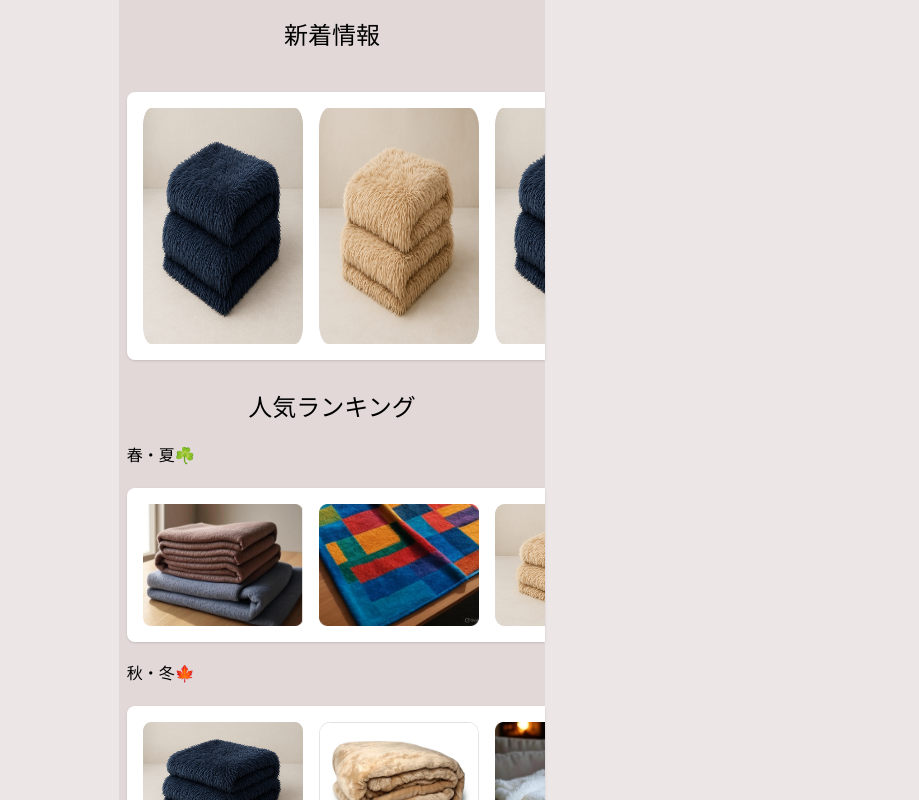
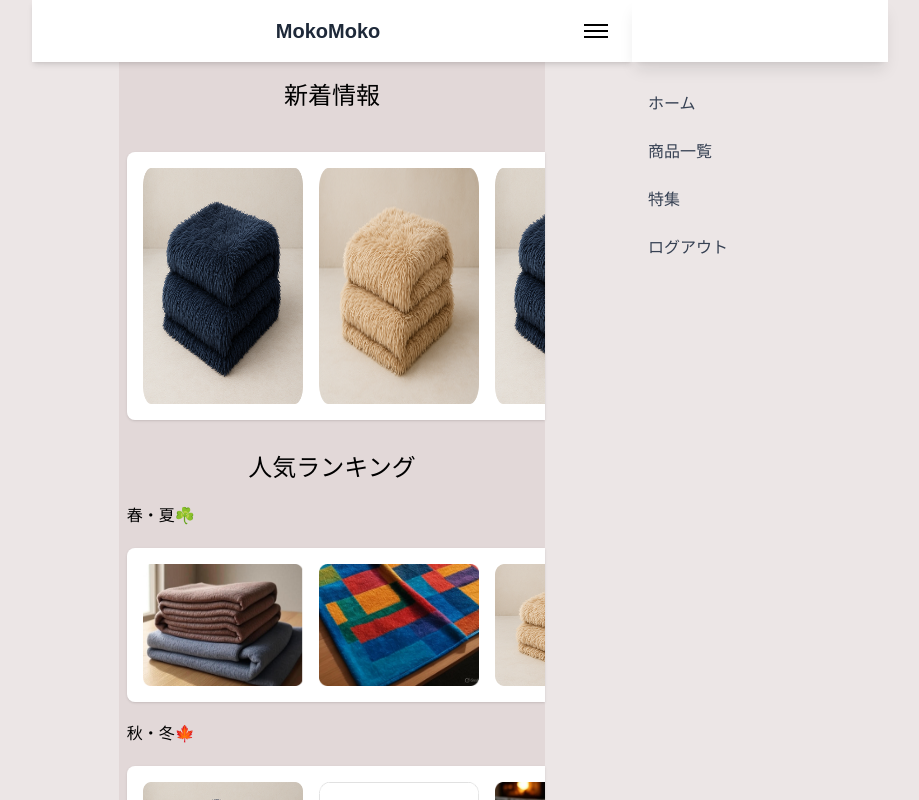
Before and after one commit to yoitete/mokomoko_front, a Next.js app: page /home in a window 1280 px wide. Shown: the top 800 px of the page, without its empty margins (308-1227 px from the left). Built offline with nearby package versions, Linux system fonts and the light colour scheme.

Commit message:
header修正中

```diff
--- a/app/home/page.tsx
+++ b/app/home/page.tsx
@@ -1,3 +1,4 @@
+import Header from "@/components/Header/Header";
 import React from "react";
 import Image from "next/image";
 import blanketBlack from "@/public/images/blanket_black_1.png";
@@ -15,6 +16,8 @@ import { BoxImage } from "@/components/BoxImage/BoxImage";
 export default function Home() {
   return (
     <div>
+      <Header />
+      <div className="mt-20">
         <div className="mt-5 text-center text-2xl">新着情報</div>
         <div className="flex justify-end mt-5">
           <SlideBox>
@@ -27,6 +30,7 @@ export default function Home() {
               <Image src={blanketBeige} alt="beige3" />
             </div>
           </SlideBox>
+        </div>
       </div>
 
       <div className="mt-8 text-center text-2xl">人気ランキング</div>
--- a/components/Header/Header.tsx
+++ b/components/Header/Header.tsx
@@ -1,17 +1,17 @@
 "use client";
 
-import React, { useState } from "react";
+import { useState } from "react";
 import NavMenu from "./NavMenu";
 
 export default function Header() {
   const [open, setOpen] = useState(false);
 
   return (
-    <header className="fixed top-0 left-0 w-full bg-white shadow-md z-50">
-      <div className="max-w-6xl mx-auto flex items-center justify-between p-4 relative">
+    <header className="fixed top-0 left-1/2 z-50 bg-white shadow-md w-[600px] -translate-x-1/2">
+      <div className="flex items-center justify-between p-4">
         <div className="w-8" />
         <h1 className="flex-1 text-center text-xl font-bold text-gray-800">
-          MyBlanket
+          MokoMoko
         </h1>
         <button
           onClick={() => setOpen(!open)}
@@ -22,7 +22,6 @@ export default function Header() {
           <span className="block w-6 h-0.5 bg-current"></span>
         </button>
       </div>
-
       <NavMenu open={open} />
     </header>
   );
```
Lines whose indentation alone changed are shown as unchanged.
